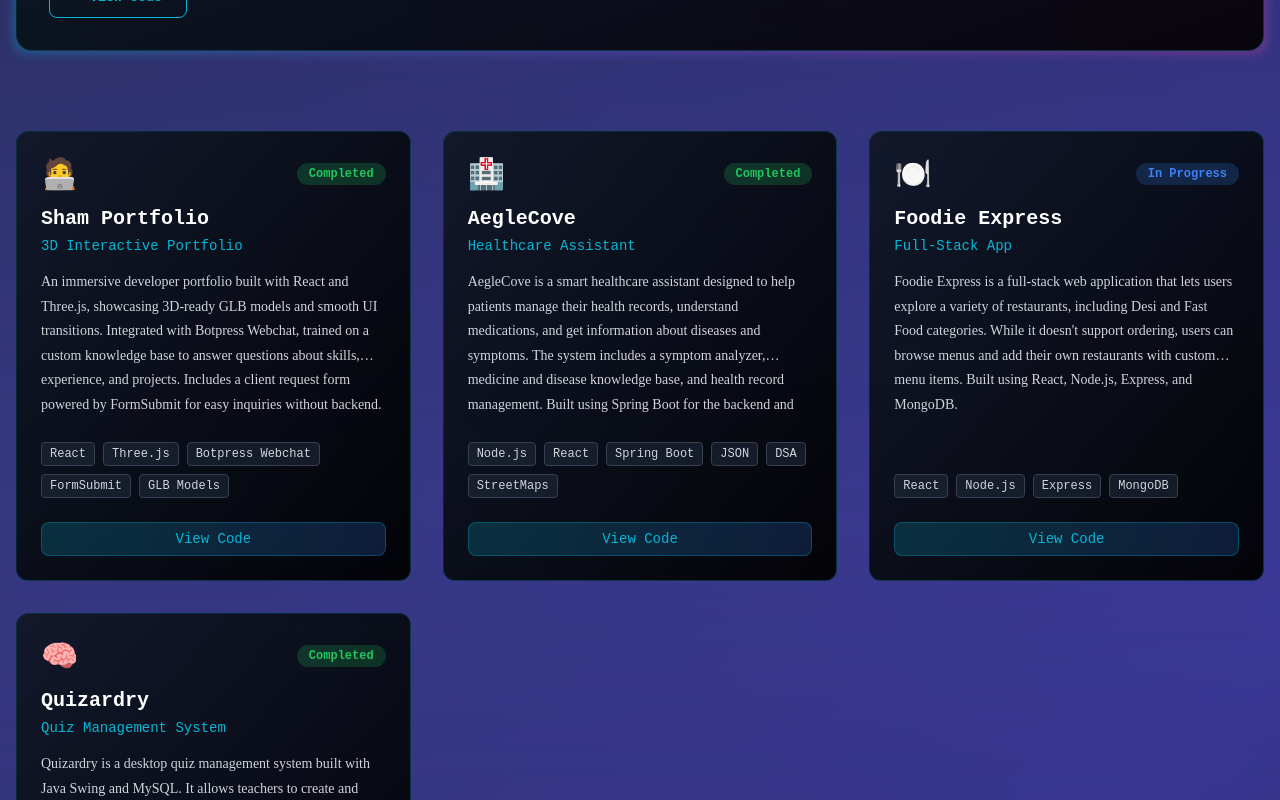
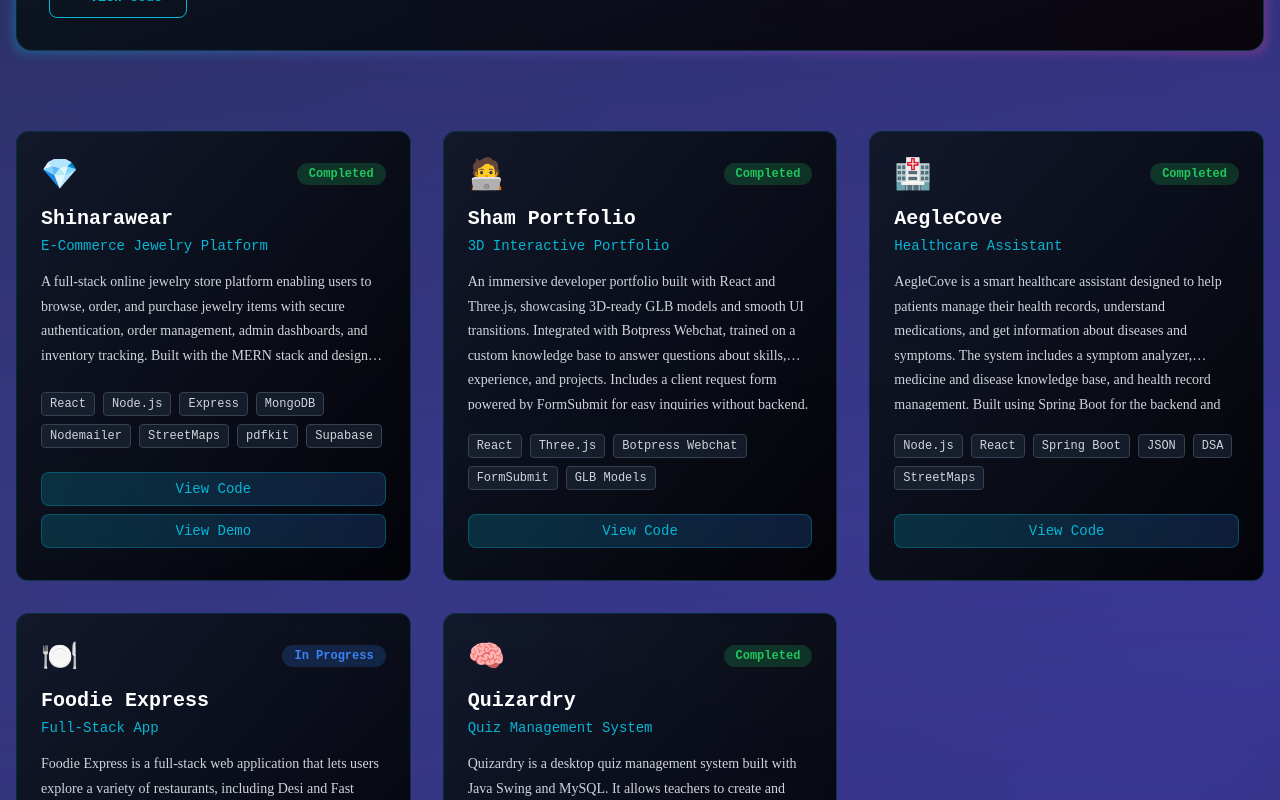
Before and after one commit to shamtarani05/portfolio, a React (Vite) app in the folder frontend/: page / in a window 1280 px wide. Shown: the part 1580-2380 px from the top of the page. Built offline with nearby package versions, Linux system fonts and the light colour scheme; no server answers.

Commit message:
Add new project

```diff
--- a/frontend/src/components/project_section/ProjectSection.jsx
+++ b/frontend/src/components/project_section/ProjectSection.jsx
@@ -13,7 +13,7 @@ const ProjectsSection = () => {
     {
       title: "AegleKart",
       category: "E-Pharmacy Platform",
-      tech: ["React", "Node.js", "Express", "MongoDB", "Stripe", "Nodemailer", "StreetMaps", "pdfkit","Supabase"],
+      tech: ["React", "Node.js", "Express", "MongoDB", "Stripe", "Nodemailer", "StreetMaps", "pdfkit", "Supabase"],
       description:
         "A full-stack e-pharmacy platform enabling users to browse, order, and pay for medicines online with OTP authentication, Stripe integration, admin dashboards, and inventory automation. Built with the MERN stack and optimized for real-world pharmacy workflows.",
       status: "Completed",
@@ -29,6 +29,26 @@ const ProjectsSection = () => {
       ],
       codeLink: "https://github.com/shamtarani05/AegleKart/tree/master-branch"
     },
+    {
+      title: "Shinarawear",
+      category: "E-Commerce Jewelry Platform",
+      tech: ["React", "Node.js", "Express", "MongoDB", "Nodemailer", "StreetMaps", "pdfkit", "Supabase"],
+      description:
+        "A full-stack online jewelry store platform enabling users to browse, order, and purchase jewelry items with secure authentication, order management, admin dashboards, and inventory tracking. Built with the MERN stack and designed for elegant jewelry retail workflows.",
+      status: "Completed",
+      color: "purple-pink",
+      icon: "💎",
+      featured: false,
+      terminalOutput: [
+        { type: "command", text: "> node server.js" },
+        { type: "output", text: "Starting Shinarawear server..." },
+        { type: "success", text: "✓ Server running at http://localhost:3000" },
+        { type: "info", text: "✓ MongoDB connected successfully" },
+        { type: "ready", text: "Frontend ready on port 5173 ✨" }
+      ],
+      codeLink: "https://github.com/shamtarani05/Shinarawear",
+      viewDemo: "https://shinarawear.vercel.app"
+      },
     {
       title: "Sham Portfolio",
       category: "3D Interactive Portfolio",
@@ -183,6 +203,9 @@ const ProjectsSection = () => {
                         <div className={styles.featuredButtons}>
                           <button className={styles.secondaryButton} onClick={() => { handleViewCode(featuredProject.codeLink) }}>{'> View Code'}</button>
                         </div>
+                        {featuredProject.viewDemo&&<div className={styles.featuredButtons}>
+                          <button className={styles.secondaryButton} onClick={() => { handleViewCode(featuredProject?.viewDemo) }}>{'> Demo'}</button>
+                        </div>}
                       </div>
 
                       <div className={styles.featuredDemo}>
@@ -235,6 +258,9 @@ const ProjectsSection = () => {
                 <div className={styles.projectActions}>
                   <button className={styles.viewButton} onClick={() => { handleViewCode(project.codeLink) }}>View Code</button>
                 </div>
+                {project.viewDemo && <div className={styles.projectActions}>
+                  <button className={styles.viewButton} onClick={() => { handleViewCode(project?.viewDemo) }}>View Demo</button>
+                </div>}
               </div>
               <div className={`${styles.projectBorder} ${styles[project.color]}`}></div>
             </div>
--- a/frontend/src/components/project_section/ProjectSection.module.css
+++ b/frontend/src/components/project_section/ProjectSection.module.css
@@ -474,6 +474,7 @@
 .viewButton {
   flex: 1;
   padding: 0.5rem;
+  margin-bottom: .5rem;
   background: linear-gradient(to right, rgba(6, 182, 212, 0.2), rgba(59, 130, 246, 0.2));
   color: #06b6d4;
   border: 1px solid rgba(6, 182, 212, 0.3);
```
Also changed, not shown: frontend/tailwind.config.js (added).
